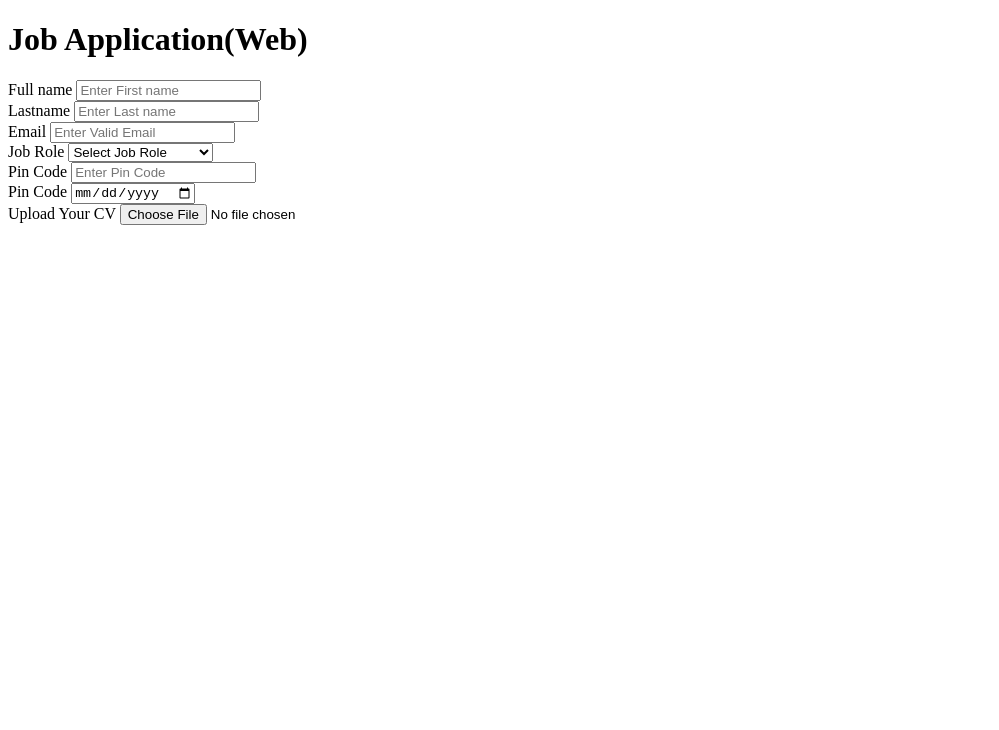
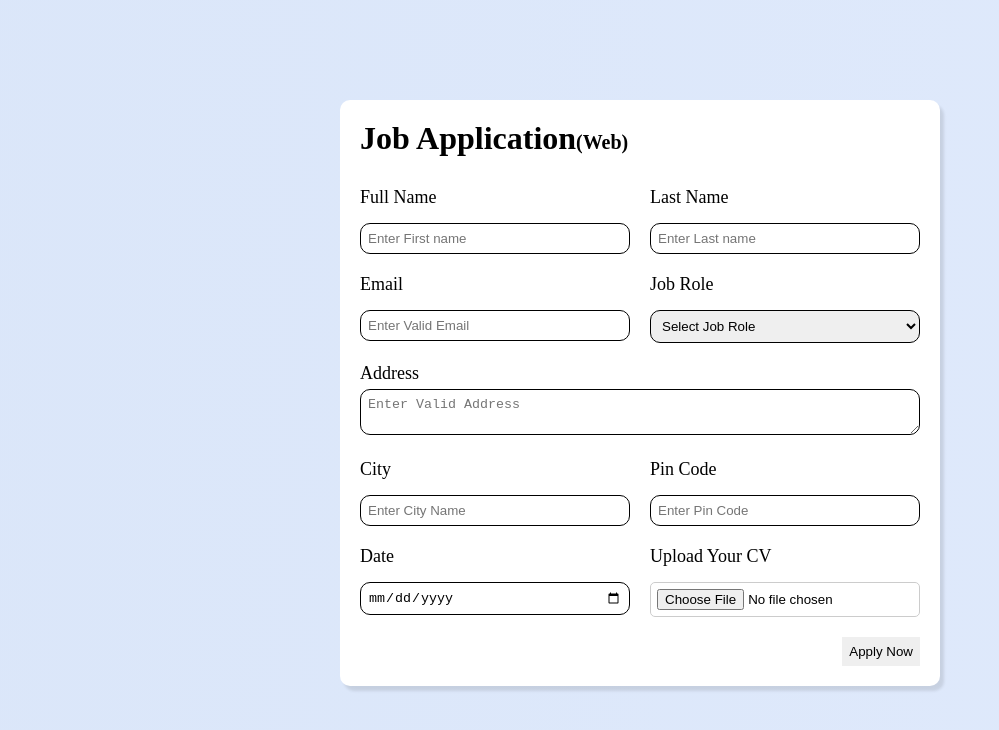
Before and after one commit to Manvendra-2006/Project4, a plain HTML site: page Project1/index.html in a window 1280 px wide. Shown: the whole page, without its empty margins (0-999 px from the left). Drawn offline with Linux system fonts and the light colour scheme.

Commit message:
Add Animation

```diff
--- a/Project1/index.html
+++ b/Project1/index.html
@@ -13,11 +13,11 @@
             <form class="form">
                 <div class="form_container">
                     <div class="form_control">
-                        <label class="Fullname">Full name</label>
+                        <label class="Fullname">Full Name</label>
                         <input type="text" id="Fullname" name="Fullname" placeholder="Enter First name">
                     </div>
                      <div class="form_control">
-                        <label class="Lastname">Lastname</label>
+                        <label class="Lastname">Last Name</label>
                         <input type="text" id="Lastname" name="Lastname" placeholder="Enter Last name">
                     </div>
                      <div class="form_control">
@@ -33,12 +33,20 @@
                         <option>Full Stack Developer</option>
                        </select>
                     </div>
+                    <div class="textarea_control">
+                        <label class="text_area">Address</label>
+                       <textarea id ="text_area" placeholder="Enter Valid Address" row="5" cols="50"></textarea>
+                    </div>
+                     <div class="form_control">
+                        <label class="City">City</label>
+                        <input type="text" id="City" name="City" placeholder="Enter City Name">
+                    </div>
                      <div class="form_control">
                         <label class="PinCode">Pin Code</label>
                         <input type="number" id="PinCode" name="PinCode" placeholder="Enter Pin Code">
                     </div>
                     <div class="form_control">
-                        <label class="Date">Pin Code</label>
+                        <label class="Date">Date</label>
                         <input type="date" id="Date" name="Date">
                     </div>
                     <div class="form_control">
@@ -46,6 +54,9 @@
                         <input type="file" id="CV" name="CV">
                     </div>
                 </div>
+               <div class="button_tag">
+                <button>Apply Now</button>
+               </div>
             </form>
         </div>
     </div>
--- a/Project1/style.css
+++ b/Project1/style.css
@@ -0,0 +1,126 @@
+*{
+    margin:0px;
+    padding:0px;
+    box-sizing: border-box;
+}
+body{
+    background-color:gray;
+}
+.container{
+    width:100%;
+    max-width:900px;
+    margin:0 auto;
+}
+.Text-editor{
+    font-size:20px;
+}
+.form_apply{
+    width:100%;
+    max-width:600px;
+    margin:0 auto;
+    background-color:white;
+    padding:20px;
+    box-shadow:4px 5px 3px rgba(1,1,1,0.1);
+    border-radius:10px;
+   margin-top:100px;
+}
+.form_container{
+  margin-top:30px;
+   display:grid;
+    grid-template-columns:repeat(auto-fit,minmax(200px ,1fr));
+    gap:20px;
+}
+.form_control{
+    display:flex;
+    flex-direction: column;
+    border-radius:10px;
+}
+label{
+    font-size:18px;
+    margin-bottom:10px;
+}
+select,input,textarea{
+    padding:7px;
+    margin-top:5px;
+    border:1px solid black;
+    border-radius:10px;
+
+}
+.textarea_control{
+     grid-column: 1 / span 2;
+}
+ textarea{
+    width:100%;
+}
+@media (max-width:564px){
+    .textarea_control{
+    grid-column: 1 / span 1;
+}
+}
+select:focus{
+    outline-color:black;
+}
+input:focus{
+    outline-color:black;
+}
+textarea:focus{
+    outline-color:black;
+}
+button:hover{
+    background-color:blue;
+    font-size: 15px;
+    box-shadow: 4px 3px 5px rgba(1,1,1,0.4);
+    color:white;
+    font-weight:bolder;
+}
+.button_tag{
+    display:flex;
+    justify-content: flex-end;
+    margin-top:20px;
+
+}
+button{
+    padding:5px;
+    border:transparent solid 2px;
+}
+input,textarea,select{
+    transition:all 0.3s ease;
+}
+input:focus, textarea:focus, select:focus{
+    border:2px solid #4a9032;
+    box-shadow: 0 0 8px rgba(74,144,226,0.6);
+    transform:scale(1.02);
+}
+form {
+  opacity: 0;
+  transform: translateY(20px);
+  animation: fadeInUp 1s ease forwards;
+}
+@keyframes fadeInUp {
+  to {
+    opacity: 1;
+    transform: translateY(0);
+  }
+}
+input[type="file"] {
+  border: 1px solid #ccc;
+  padding: 6px;
+  border-radius: 5px;
+  transition: 0.3s;
+}
+
+input[type="file"]:hover {
+  border-color: #4a90e2;
+  background: #f0f8ff;
+}
+body {
+  background: linear-gradient(270deg, #e0eafc, #cfdef3);
+  background-size: 400% 400%;
+  animation: gradientBG 15s ease infinite;
+}
+
+@keyframes gradientBG {
+  0% {background-position: 0% 50%;}
+  50% {background-position: 100% 50%;}
+  100% {background-position: 0% 50%;}
+}
```
